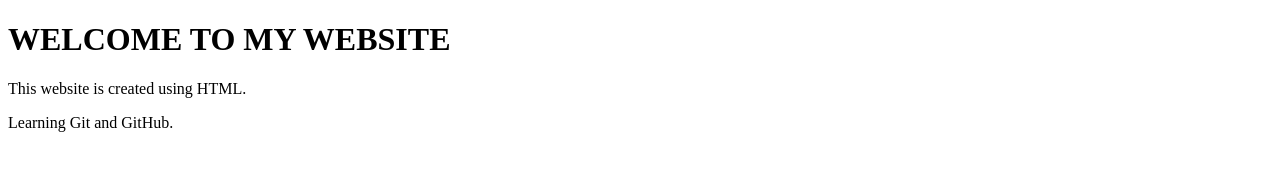
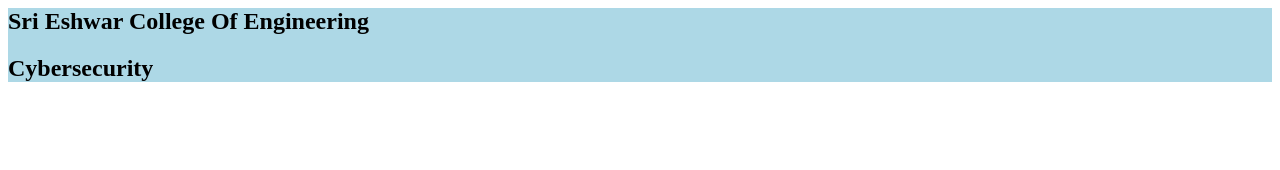
Before and after one commit to Kirithic-K/MyFirstWebsite, a plain HTML site: page index.html in a window 1280 px wide. Drawn offline with Linux system fonts and the light colour scheme.

Commit message:
Updated website

```diff
--- a/index.html
+++ b/index.html
@@ -1,16 +1,10 @@
-<!doctype html>
-<html lang="en">
-<head>
-    <meta charset="UTF-8" />
-    <meta name="viewport" content="width=device-width, initial-scale=1.0" />
-    <title>My first website</title>
-</head>
-<body>
-    <header>
-        <h1>WELCOME TO MY WEBSITE</h1>
-    </header>
-    <main>
-        <p>This website is created using HTML.</p>   <p>Learning Git and GitHub.</p>
-    </main>
-
+<html>
+    <head>
+        <title>My Website</title></head>
+        <body>
+        <section style = "background-color: lightblue;">
+            <h1>Sri Eshwar College Of Engineering</h1>
+            <h2>Cybersecurity</h2>
+        </section>
+        </body>
 </html>
```
